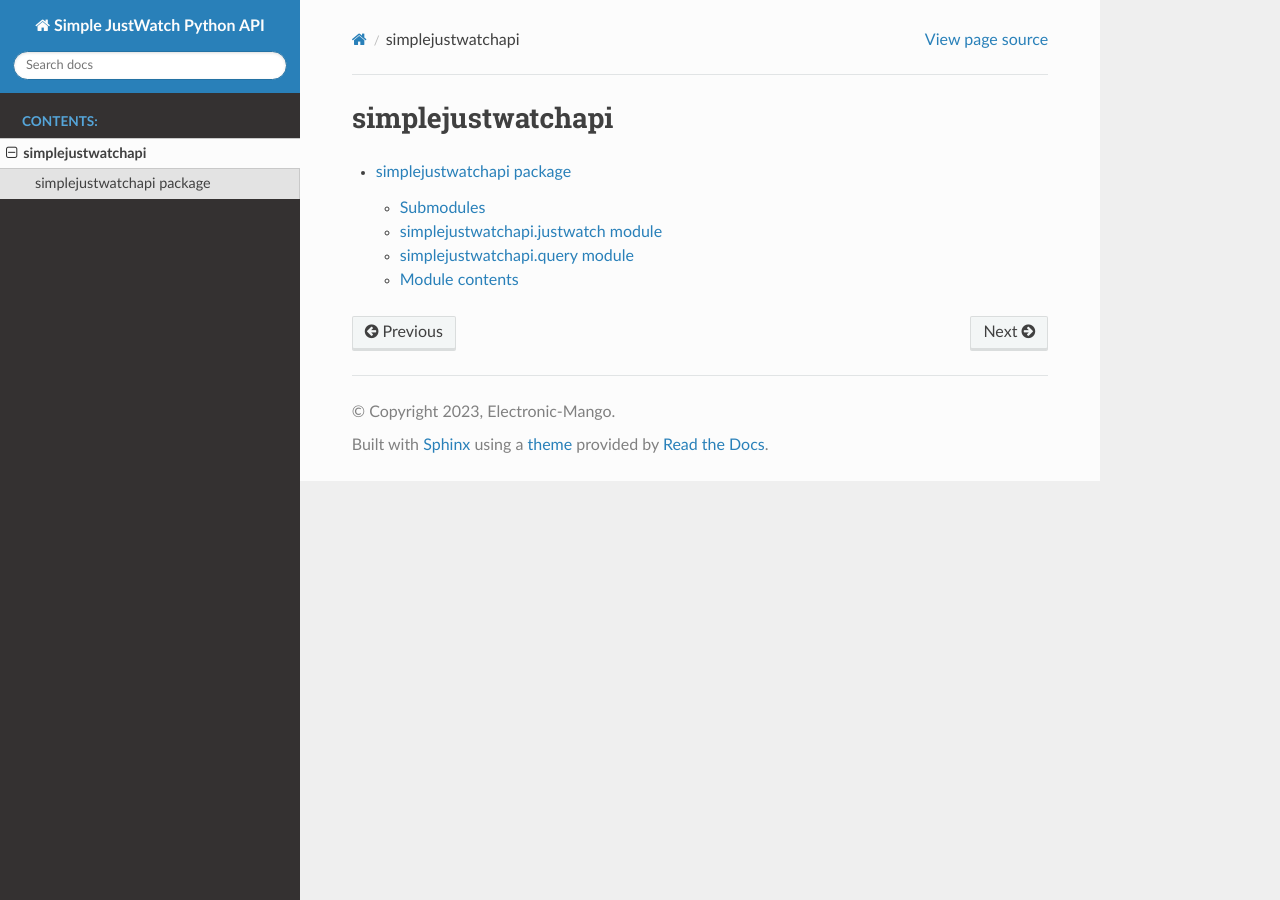
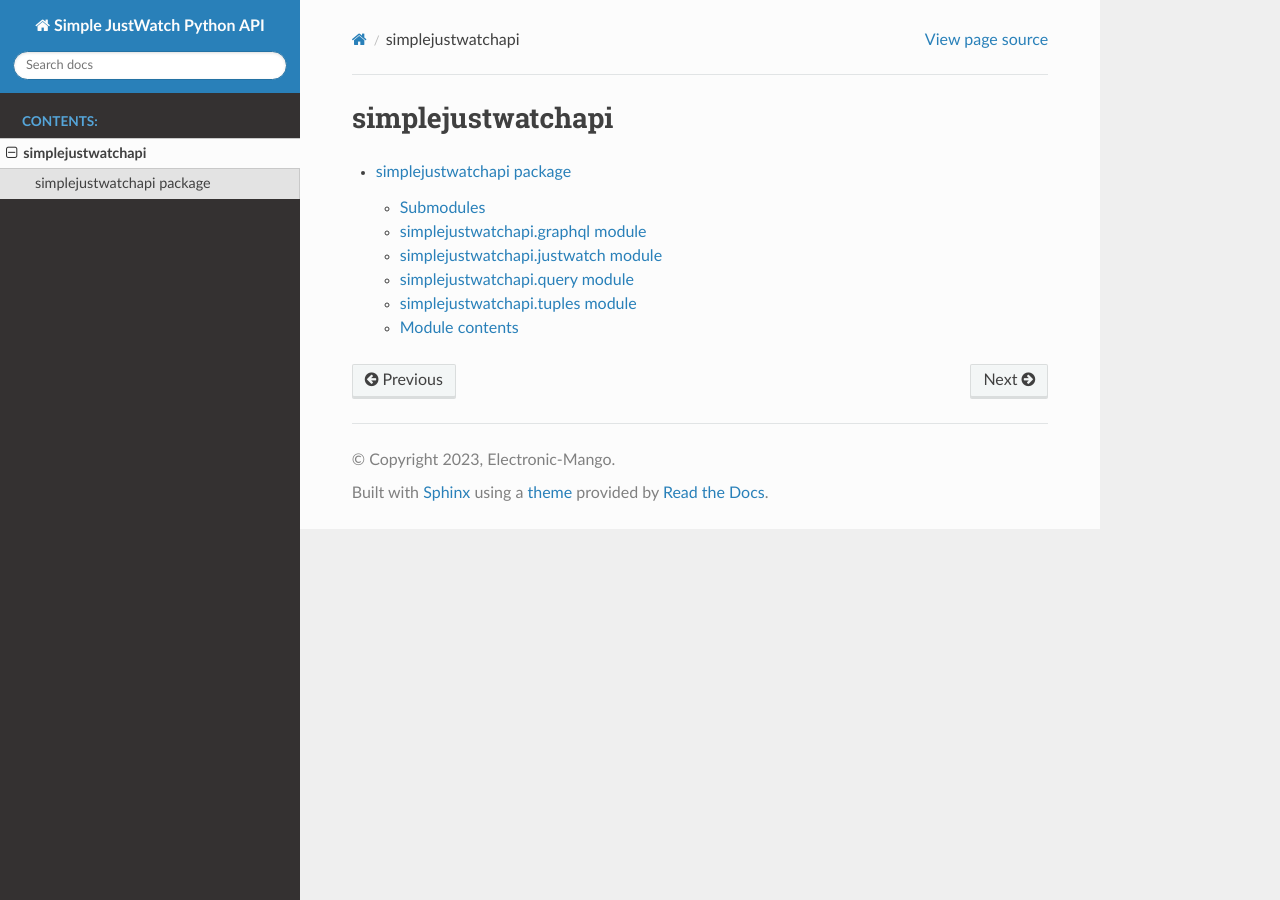
Before and after one commit to Electronic-Mango/simple-justwatch-python-api, a Sphinx documentation site: the page built from docs/modules.rst, in a window 1280 px wide. Built offline with Sphinx 7.4.7 and the Read the Docs theme 3.1.0, drawn with Linux system fonts in a browser that asks for light colours.

Commit message:
Add new modules to docs

```diff
--- a/docs/simplejustwatchapi.rst
+++ b/docs/simplejustwatchapi.rst
@@ -3,6 +3,14 @@ simplejustwatchapi package
 
 Submodules
 ----------
+
+simplejustwatchapi.graphql module
+-------------------------------
+
+.. automodule:: simplejustwatchapi.graphql
+   :members:
+   :undoc-members:
+   :show-inheritance:
 
 simplejustwatchapi.justwatch module
 -----------------------------------
@@ -20,6 +28,14 @@ simplejustwatchapi.query module
    :undoc-members:
    :show-inheritance:
 
+simplejustwatchapi.tuples module
+-------------------------------
+
+.. automodule:: simplejustwatchapi.tuples
+   :members:
+   :undoc-members:
+   :show-inheritance:
+
 Module contents
 ---------------
 
```
